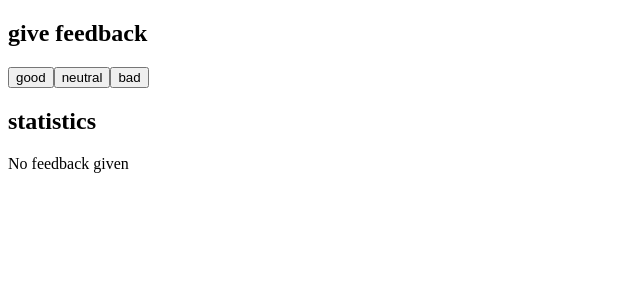
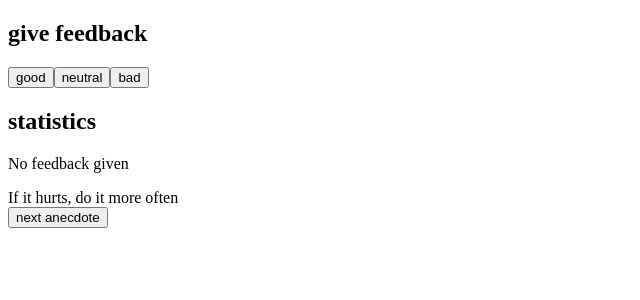
Before and after one commit to phonz-dev/full_stack_open, a React (Create React App) app in the folder part1/unicafe/: page / in a window 1280 px wide. Shown: the top 300 px of the page, without its empty margins (0-640 px from the left). Built offline with nearby package versions, Linux system fonts and the light colour scheme.

Commit message:
Finish exercise 1.12

```diff
--- a/part1/unicafe/src/App.js
+++ b/part1/unicafe/src/App.js
@@ -33,10 +33,30 @@
 };
 
 const App = () => {
+	const anecdotes = [
+		"If it hurts, do it more often",
+		"Adding manpower to a late software project makes it later!",
+		"The first 90 percent of the code accounts for the first 10 percent of the development time...The remaining 10 percent of the code accounts for the other 90 percent of the development time.",
+		"Any fool can write code that a computer can understand. Good programmers write code that humans can understand.",
+		"Premature optimization is the root of all evil.",
+		"Debugging is twice as hard as writing the code in the first place. Therefore, if you write the code as cleverly as possible, you are, by definition, not smart enough to debug it.",
+		"Programming without an extremely heavy use of console.log is same as if a doctor would refuse to use x-rays or blood tests when diagnosing patients",
+	];
+
+	const getRandomIndex = (start, end) => {
+		return Math.floor(Math.random() * (end - start) + start);
+	};
+
+	const getRandomAnecdotes = () => {
+		const randomIdx = getRandomIndex(0, anecdotes.length);
+		setSelected(randomIdx);
+	};
+
 	// save clicks of each button to its own state
 	const [good, setGood] = useState(0);
 	const [neutral, setNeutral] = useState(0);
 	const [bad, setBad] = useState(0);
+	const [selected, setSelected] = useState(0);
 
 	const total = good + neutral + bad;
 	const average = ((good - bad) / total) * 1 || 0;
@@ -60,6 +80,11 @@
 				average={average}
 				positiveRate={positiveRate}
 			/>
+
+			<div>
+				<div>{anecdotes[selected]}</div>
+				<Button handleClick={getRandomAnecdotes} text="next anecdote" />
+			</div>
 		</div>
 	);
 };
```
